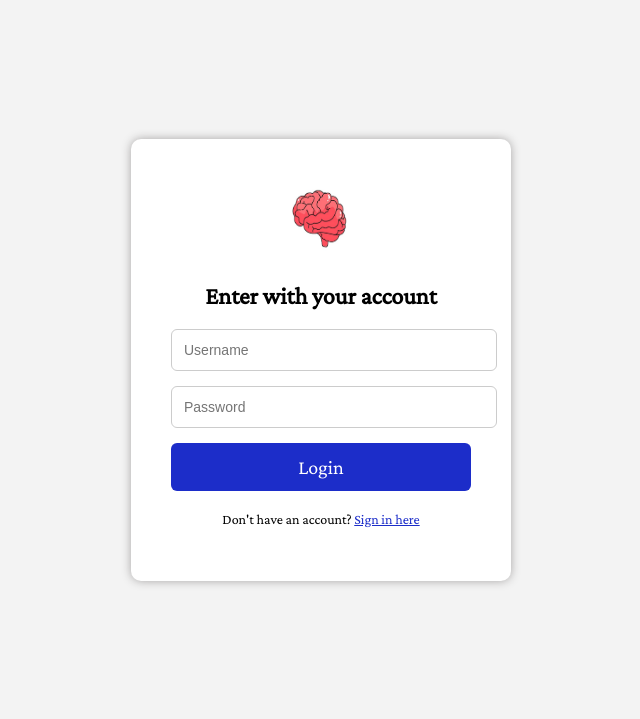
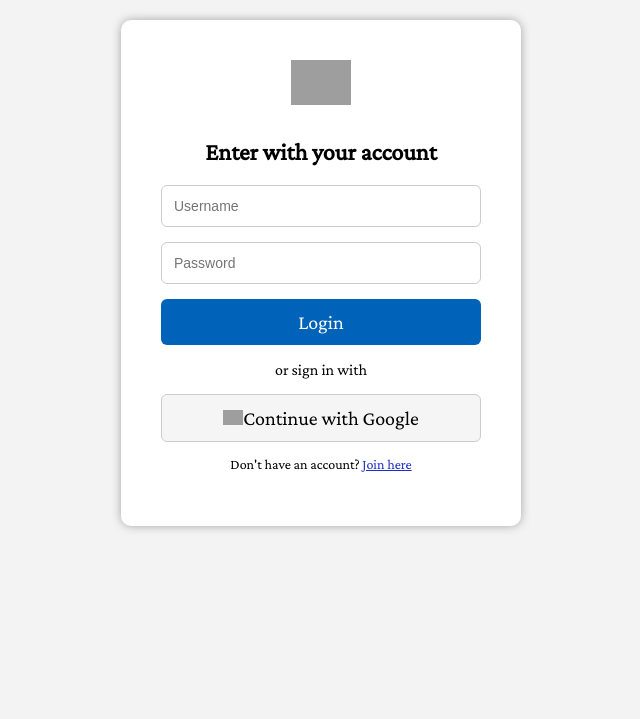
Before and after one commit to carolinaroquee/Freelancing-Web-App, a PHP site: page /file_login.html in a window 1280 px wide. Shown: the top 719 px of the page, without its empty margins (319-959 px from the left). Run offline with PHP 8.4, Linux system fonts and the light colour scheme; grey boxes are pictures that could not be loaded.

```diff
--- a/file_login.html
+++ b/file_login.html
@@ -6,7 +6,7 @@
     </head>
     <body>
         <section class="login-block">
-        <img id="logo" src="logo.jpg" width="80" height="80"/>
+            <img id="logo" src="docs/BrightMinds_logo - Copy.png"/>
             <h1>Enter with your account</h1>
             <!-- post pq assim os dados são enviados de forma invisível na msg http -->
             <form action="login.php" method="post">
@@ -14,9 +14,13 @@
                 <input type="password" name="password" placeholder="Password" required />
                 <button type="submit">Login</button>
             </form>
-        <p class="signup-text">Don't have an account? <a href="file_signup.html">Sign in here</a></p>
+            <p> or sign in with </p>
+            <form action="login.php" method="post">
+                <button type="submit" class="google-btn">
+                    <img id="google-logo" src="docs/google_logo.png" alt="Google logo"/>Continue with Google</button>
+            </form>
+            <p class="signup-text">Don't have an account? <a href="file_signup.html">Join here</a></p>
+
         </section>
-
-
     </body>
 </html>
--- /dev/null
+++ b/login.php
@@ -0,0 +1,6 @@
+<?php
+    $dbh= new PDO('sqlite:BrightMinds.db')
+
+
+
+?>
--- a/login_signUp.css
+++ b/login_signUp.css
@@ -1,48 +1,43 @@
 @import url('https://fonts.googleapis.com/css2?family=Crimson+Pro&display=swap');
+
+* {
+    box-sizing: border-box;
+}
 
 body {
     font-family: 'Crimson Pro', sans-serif;
     background-color: #f3f3f3;
     display: flex;
     justify-content: center;
-    align-items: center;
-    height: 90vh;
-    margin: 0;
-  }
+    height: auto;
+    margin:20px;
+}
 
-.login-block {
+.login-block, .signUp-block {
     background-color: #ffffff;
     padding: 40px;
     border-radius: 10px;
     box-shadow: 0px 0px 10px rgb(168, 166, 166);
-    width: 300px;
+    width: 400px;
     text-align: center;
 }
 
-.signUp-block {
-    background-color: #ffffff;
-    padding: 45px;
-    border-radius: 10px;
-    box-shadow: 0px 0px 10px rgb(168, 166, 166);
-    width: 300px;
-    text-align: center;
+#logo {
+    width: 60px;
+    height: auto;
+    margin-bottom: 10px;
+}
+#google-logo {
+    width: 20px;
+    height: auto;
 }
 
-.logo {
-    width: 80px;
-    margin-bottom: 20px;
 
-}
-
-.login-block h1 {
+.login-block h1, .signUp-block h1 {
     margin-bottom: 20px;
 }
 
-.signUp-block h1 {
-    margin-bottom: 20px;
-}
-
-.login-block input {
+.login-block input, .signUp-block input {
     align-items: center;
     width: 100%;
     padding: 12px;
@@ -52,62 +47,39 @@ body {
     font-size: 14px;
 }
 
-.signUp-block input {
-    align-items: center;
+.login-block button, .signUp-block button {
+    font-family: 'Crimson Pro', sans-serif;
     width: 100%;
     padding: 12px;
-    margin-bottom: 10px;
-    border: 1px solid #ccc;
-    border-radius: 6px;
-    font-size: 14px;
-}
-
-.login-block button {
-    font-family: 'Crimson Pro', sans-serif;
-    width: 100%;
-    padding: 13px;
-    background-color: #1c2dc9;
+    background-color: #0063ba;
     border: none;
     color: white;
     font-size: 20px;
     border-radius: 6px;
 
 }
-
-.signUp-block button {
+.login-block .google-btn{
     font-family: 'Crimson Pro', sans-serif;
     width: 100%;
-    padding: 13px;
-    background-color: #1c2dc9;
-    border: none;
-    color: white;
+    padding: 12px;
+    background-color: whitesmoke;
+    border: 1px solid #ccc;
+    color: black;
     font-size: 20px;
     border-radius: 6px;
-
 }
 
-.login-block button:hover {
-    background-color: #2b3eab94;
+.login-block button:hover, .signUp-block button:hover {
+    background-color: #ffcc00;
+}
+.login-block .google-btn:hover{
+    background-color: grey;
 }
 
-.signUp-block button:hover {
-    background-color: #2b3eab94;
-}
-
-.signup-text {
-    margin-top: 20px;
+.login-text, .signup-text {
     font-size: 14px;
 }
 
-.signup-text a {
+.login-text a, .signup-text a {
     color: #1c2dc9;
 }
-
-.login-text {
-    margin-top: 20px;
-    font-size: 14px;
-}
-
-.login-text a {
-    color: #1c2dc9;
-}
--- a/style.css
+++ b/style.css
@@ -58,7 +58,7 @@ nav{
 }
 
 .search-services{
-    background-image: url('Background-navbar2.jpg');
+    background-image: url('docs/Background-navbar2.jpg');
     height: 25cm;
     width: 100%;
     background-repeat: no-repeat;
```
Also changed, not shown: file_signup.html (+3 -4 lines), homepage.html (+6 -6 lines), sign_up.php (added, +7 -0 lines), BrightMinds.db (added), background-navbar.jpg (deleted), docs/BrightMinds_logo.svg (added), logo.jpg (deleted), 13 other files. Lines whose indentation alone changed are shown as unchanged.
